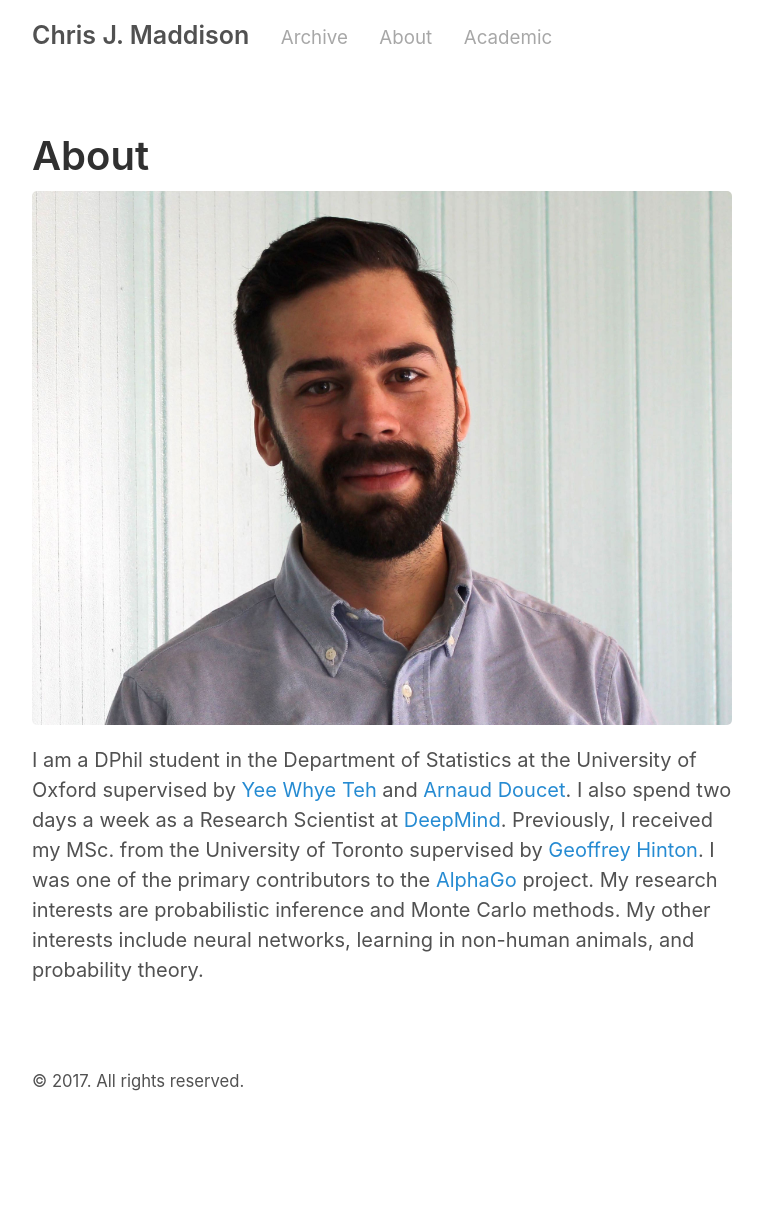
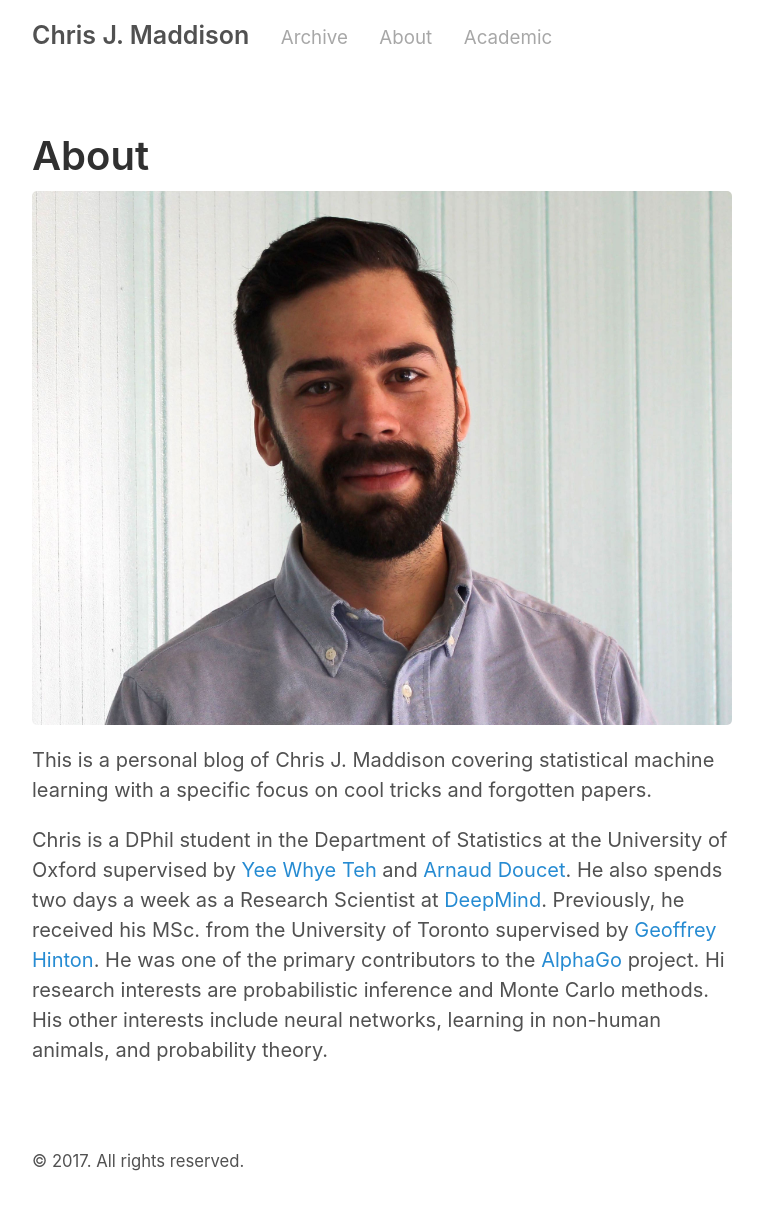
Before and after one commit to cmaddis/cmaddis.github.io, a Jekyll site: the page built from about.md, in a window 1280 px wide. Shown: the whole page, without its empty margins (258-1021 px from the left). Built offline with Jekyll 4.4.1, drawn with Linux system fonts in a browser that asks for light colours; before the commit the page ends 1135 px from its top, so only the background shows below that.

Commit message:
Update about.md

```diff
--- a/about.md
+++ b/about.md
@@ -4,5 +4,6 @@ title: About
 ---
 
 ![pic](/assets/portrait2.jpeg)
+This is a personal blog of Chris J. Maddison covering statistical machine learning with a specific focus on cool tricks and forgotten papers.
 
-I am a DPhil student in the Department of Statistics at the University of Oxford supervised by [Yee Whye Teh](https://www.stats.ox.ac.uk/~teh/) and [Arnaud Doucet](http://www.stats.ox.ac.uk/~doucet/). I also spend two days a week as a Research Scientist at [DeepMind](https://deepmind.com/). Previously, I received my MSc. from the University of Toronto supervised by [Geoffrey Hinton](http://www.cs.toronto.edu/~hinton/). I was one of the primary contributors to the [AlphaGo](https://en.wikipedia.org/wiki/AlphaGo) project. My research interests are probabilistic inference and Monte Carlo methods. My other interests include neural networks, learning in non-human animals, and probability theory.
+Chris is a DPhil student in the Department of Statistics at the University of Oxford supervised by [Yee Whye Teh](https://www.stats.ox.ac.uk/~teh/) and [Arnaud Doucet](http://www.stats.ox.ac.uk/~doucet/). He also spends two days a week as a Research Scientist at [DeepMind](https://deepmind.com/). Previously, he received his MSc. from the University of Toronto supervised by [Geoffrey Hinton](http://www.cs.toronto.edu/~hinton/). He was one of the primary contributors to the [AlphaGo](https://en.wikipedia.org/wiki/AlphaGo) project. Hi research interests are probabilistic inference and Monte Carlo methods. His other interests include neural networks, learning in non-human animals, and probability theory.
```
